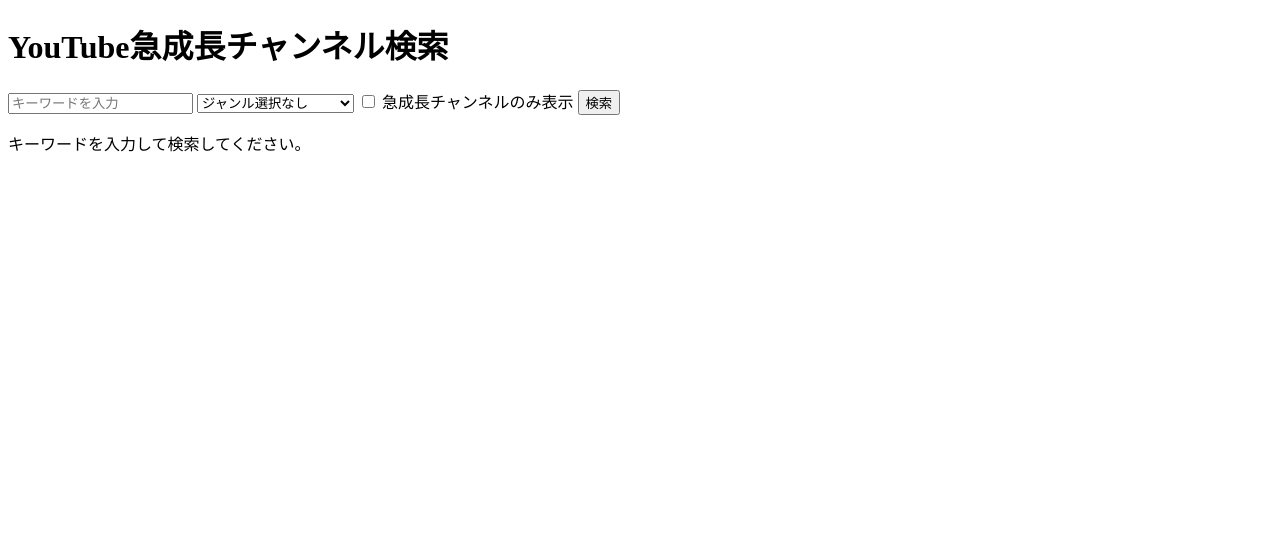
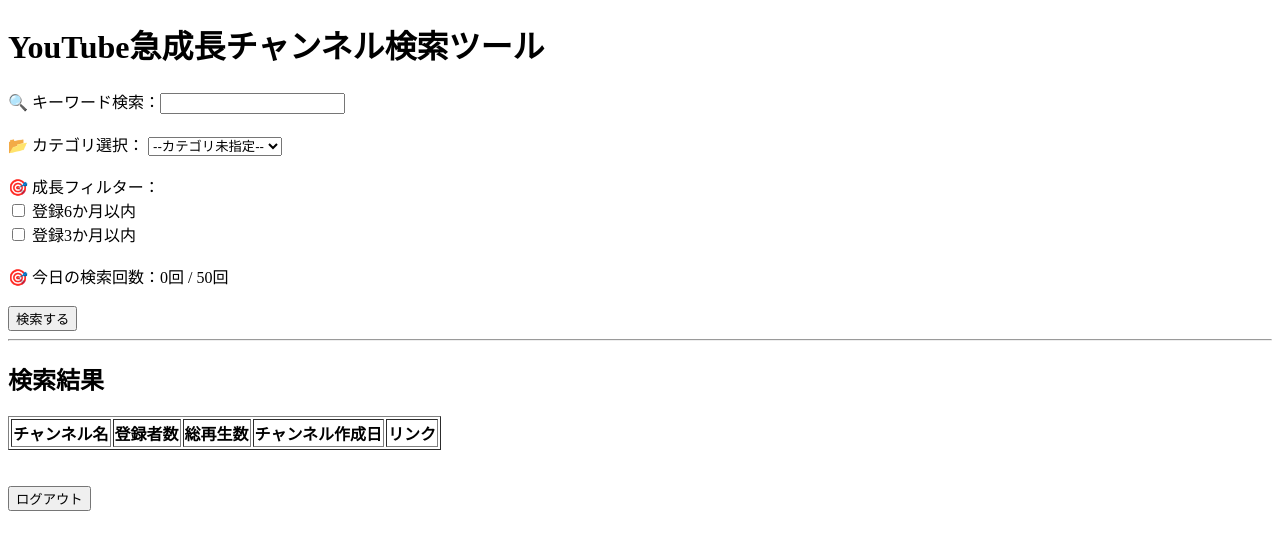
Before and after one commit to yamakenzzr/youtube-growth-app, a Flask app: page / in a window 1280 px wide. Shown: the top 550 px of the page. Run offline with Flask 3, Linux system fonts and the light colour scheme; lists and menus that the app fills with data are empty.

Commit message:
Update index.html

```diff
--- a/templates/index.html
+++ b/templates/index.html
@@ -2,95 +2,65 @@
 <html lang="ja">
 <head>
     <meta charset="UTF-8">
-    <title>YouTube急成長チャンネル検索</title>
-    <style>
-        table {
-            border-collapse: collapse;
-            width: 100%;
-        }
-        th, td {
-            border: 1px solid #aaa;
-            padding: 8px;
-            text-align: center;
-        }
-        td.num {
-            text-align: right;
-        }
-    </style>
+    <title>YouTube急成長チャンネル検索ツール</title>
 </head>
 <body>
-    <h1>YouTube急成長チャンネル検索</h1>
+    <h1>YouTube急成長チャンネル検索ツール</h1>
 
-    <form method="GET" action="/">
-        <input type="text" name="keyword" value="{{ keyword }}" placeholder="キーワードを入力">
+    {% if message %}
+        <p style="color:red;">{{ message }}</p>
+    {% endif %}
 
-        <select name="genre">
-            <option value="">ジャンル選択なし</option>
-            <optgroup label="公式カテゴリ">
-                <option value="映画とアニメ" {% if genre_filter == "映画とアニメ" %}selected{% endif %}>映画とアニメ</option>
-                <option value="自動車と乗り物" {% if genre_filter == "自動車と乗り物" %}selected{% endif %}>自動車と乗り物</option>
-                <option value="音楽" {% if genre_filter == "音楽" %}selected{% endif %}>音楽</option>
-                <option value="ペットと動物" {% if genre_filter == "ペットと動物" %}selected{% endif %}>ペットと動物</option>
-                <option value="スポーツ" {% if genre_filter == "スポーツ" %}selected{% endif %}>スポーツ</option>
-                <option value="旅行とイベント" {% if genre_filter == "旅行とイベント" %}selected{% endif %}>旅行とイベント</option>
-                <option value="ゲーム" {% if genre_filter == "ゲーム" %}selected{% endif %}>ゲーム</option>
-                <option value="ブログ" {% if genre_filter == "ブログ" %}selected{% endif %}>ブログ</option>
-                <option value="コメディ" {% if genre_filter == "コメディ" %}selected{% endif %}>コメディ</option>
-                <option value="エンターテイメント" {% if genre_filter == "エンターテイメント" %}selected{% endif %}>エンターテイメント</option>
-                <option value="ニュースと政治" {% if genre_filter == "ニュースと政治" %}selected{% endif %}>ニュースと政治</option>
-                <option value="ハウツーとスタイル" {% if genre_filter == "ハウツーとスタイル" %}selected{% endif %}>ハウツーとスタイル</option>
-                <option value="教育" {% if genre_filter == "教育" %}selected{% endif %}>教育</option>
-                <option value="科学と技術" {% if genre_filter == "科学と技術" %}selected{% endif %}>科学と技術</option>
-            </optgroup>
-            <optgroup label="独自ジャンル">
-                <option value="美容・ファッション" {% if genre_filter == "美容・ファッション" %}selected{% endif %}>美容・ファッション</option>
-                <option value="スピリチュアル" {% if genre_filter == "スピリチュアル" %}selected{% endif %}>スピリチュアル</option>
-                <option value="2ch・まとめ" {% if genre_filter == "2ch・まとめ" %}selected{% endif %}>2ch・まとめ</option>
-                <option value="Vlog" {% if genre_filter == "Vlog" %}selected{% endif %}>Vlog（日常系）</option>
-                <option value="食・料理" {% if genre_filter == "食・料理" %}selected{% endif %}>食・料理</option>
-                <option value="自然・アウトドア" {% if genre_filter == "自然・アウトドア" %}selected{% endif %}>自然・アウトドア</option>
-                <option value="子育て・育児" {% if genre_filter == "子育て・育児" %}selected{% endif %}>子育て・育児</option>
-                <option value="お金・節約" {% if genre_filter == "お金・節約" %}selected{% endif %}>お金・節約</option>
-                <option value="専門解説系" {% if genre_filter == "専門解説系" %}selected{% endif %}>専門解説系</option>
-                <option value="懐かし（レトロ）系" {% if genre_filter == "懐かし（レトロ）系" %}selected{% endif %}>懐かし（レトロ）系</option>
-                <option value="バイク" {% if genre_filter == "バイク" %}selected{% endif %}>バイク</option>
-                <option value="オカルト" {% if genre_filter == "オカルト" %}selected{% endif %}>オカルト</option>
-            </optgroup>
-        </select>
+    <form method="post">
+        🔍 キーワード検索：<input type="text" name="keyword" required><br><br>
 
-        <label><input type="checkbox" name="growth" {% if growth_filter %}checked{% endif %}> 急成長チャンネルのみ表示</label>
-        <button type="submit">検索</button>
+        📂 カテゴリ選択：
+        <select name="category">
+            <option value="">--カテゴリ未指定--</option>
+            <option value="教育">教育</option>
+            <option value="エンタメ">エンタメ</option>
+            <option value="ゲーム">ゲーム</option>
+            <option value="ビジネス">ビジネス</option>
+            <option value="Vlog">Vlog</option>
+            <!-- 必要ならさらに追加 -->
+        </select><br><br>
+
+        🎯 成長フィルター：<br>
+        <input type="checkbox" name="use_6m_filter" value="on"> 登録6か月以内<br>
+        <input type="checkbox" name="use_3m_filter" value="on"> 登録3か月以内<br><br>
+
+        🎯 今日の検索回数：{{ search_count }}回 / {{ max_count }}回<br><br>
+
+        <button type="submit" {% if search_count >= max_count %}disabled{% endif %}>検索する</button>
     </form>
 
-    {% if channels %}
-        <table>
-            <thead>
+    <hr>
+
+    <h2>検索結果</h2>
+    <table border="1">
         <tr>
             <th>チャンネル名</th>
             <th>登録者数</th>
             <th>総再生数</th>
-                    <th>推定月収（円）</th>
-                    <th>推定総収入（円）</th>
-                    <th>ジャンル</th>
-                    <th>作成日</th>
+            <th>チャンネル作成日</th>
+            <th>リンク</th>
         </tr>
-            </thead>
-            <tbody>
         {% for ch in channels %}
         <tr>
-                    <td><a href="https://www.youtube.com/channel/{{ ch.id }}" target="_blank">{{ ch.title }}</a></td>
-                    <td class="num">{{ ch.subs }}</td>
-                    <td class="num">{{ ch.views }}</td>
-                    <td class="num">{{ ch.estimated_income }}</td>
-                    <td class="num">{{ ch.estimated_total_income }}</td>
-                    <td>{{ ch.genre }}</td>
-                    <td>{{ ch.published_at }}</td>
+            <td>{{ ch.title }}</td>
+            <td>{{ ch.subscribers }}</td>
+            <td>{{ ch.views }}</td>
+            <td>{{ ch.created }}</td>
+            <td><a href="{{ ch.url }}" target="_blank">チャンネルへ</a></td>
         </tr>
         {% endfor %}
-            </tbody>
     </table>
-    {% else %}
-        <p>キーワードを入力して検索してください。</p>
-    {% endif %}
+
+    <br><br>
+
+    <form action="/logout" method="post">
+        <button type="submit">ログアウト</button>
+    </form>
+
 </body>
 </html>
```
Lines whose indentation alone changed are shown as unchanged.
